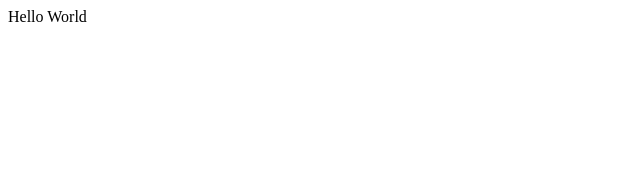
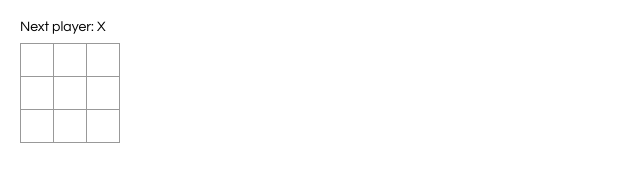
Before and after one commit to yeying09/react-start, a React app: page / in a window 1280 px wide. Shown: the whole page, without its empty margins (0-640 px from the left). Built offline with nearby package versions, Linux system fonts and the light colour scheme.

Commit message:
添加基础代码

```diff
--- a/public/index.html
+++ b/public/index.html
@@ -25,7 +25,35 @@
     <noscript>
       You need to enable JavaScript to run this app.
     </noscript>
+    <div id="errors" style="
+      display: none;
+      margin: -20px -20px 20px;
+      padding: 20px;
+      background: #c00;
+      white-space: pre-wrap;
+      color: #fff;
+    "></div>
     <div id="root"></div>
+    <script>
+        window.addEventListener('mousedown', function (e) {
+            document.body.classList.add('mouse-navigation');
+            document.body.classList.remove('kbd-navigation');
+        });
+        window.addEventListener('keydown', function (e) {
+            if(e.code === 9) {
+                document.body.classList.add('kbd-navigation');
+                document.body.classList.remove('mouse-navigation');
+            }
+        });
+        window.addEventListener('click', function (e) {
+            if(e.target.tagName === 'A' && e.target.getAttribute('href') === '#') {
+                e.preventDefault();
+            }
+        });
+        window.onerror = function (message, source, line, col, error) {
+            var text = error? error.stack || error : message + '(at ' + source + ':' + line + ':' + col + ')';
+        }
+    </script>
     <!--
       This HTML file is a template.
       If you open it directly in the browser, you will see an empty page.
--- a/src/index.css
+++ b/src/index.css
@@ -0,0 +1,50 @@
+body {
+    font: 14px "Century Gothic", Futura, sans-serif;
+    margin: 20px;
+}
+
+ol, ul {
+    padding-left: 30px;
+}
+
+.board-row:after {
+    clear: both;
+    content: "";
+    display: table;
+}
+
+.status {
+    margin-bottom: 10px;
+}
+
+.square {
+    background: #fff;
+    border: 1px solid #999;
+    float: left;
+    font-size: 24px;
+    font-weight: bold;
+    line-height: 34px;
+    height: 34px;
+    margin-right: -1px;
+    margin-top: -1px;
+    padding: 0;
+    text-align: center;
+    width: 34px;
+}
+
+.square:focus {
+    outline: none;
+}
+
+.kbd-navigation .square:focus {
+    background: #ddd;
+}
+
+.game {
+    display: flex;
+    flex-direction: row;
+}
+
+.game-info {
+    margin-left: 20px;
+}
--- a/src/index.js
+++ b/src/index.js
@@ -2,13 +2,66 @@ import React from 'react';
 import ReactDOM from 'react-dom';
 import './index.css';
 
-class Hello extends React.Component {
-  render() {
-    return React.createElement('div', null, `Hello ${this.props.toWhat}`);
-  }
+class Square extends React.Component {
+    render() {
+        return (
+            <button className="square">
+                {/* TODO */}
+            </button>
+        );
+    }
 }
 
+class Board extends React.Component {
+    renderSquare(i) {
+        return <Square />;
+    }
+
+    render() {
+        const status = 'Next player: X';
+
+        return (
+            <div>
+                <div className="status">{status}</div>
+                <div className="board-row">
+                    {this.renderSquare(0)}
+                    {this.renderSquare(1)}
+                    {this.renderSquare(2)}
+                </div>
+                <div className="board-row">
+                    {this.renderSquare(3)}
+                    {this.renderSquare(4)}
+                    {this.renderSquare(5)}
+                </div>
+                <div className="board-row">
+                    {this.renderSquare(6)}
+                    {this.renderSquare(7)}
+                    {this.renderSquare(8)}
+                </div>
+            </div>
+        );
+    }
+}
+
+class Game extends React.Component {
+    render() {
+        return (
+            <div className="game">
+                <div className="game-board">
+                    <Board />
+                </div>
+                <div className="game-info">
+                    <div>{/* status */}</div>
+                    <ol>{/* TODO */}</ol>
+                </div>
+            </div>
+        )
+    }
+}
+
+//============================================
+
 ReactDOM.render(
-  React.createElement(Hello, {toWhat: 'World'}, null),
-  document.getElementById('root')
-);
+    <Game />,
+    document.getElementById('root')
+)
```
